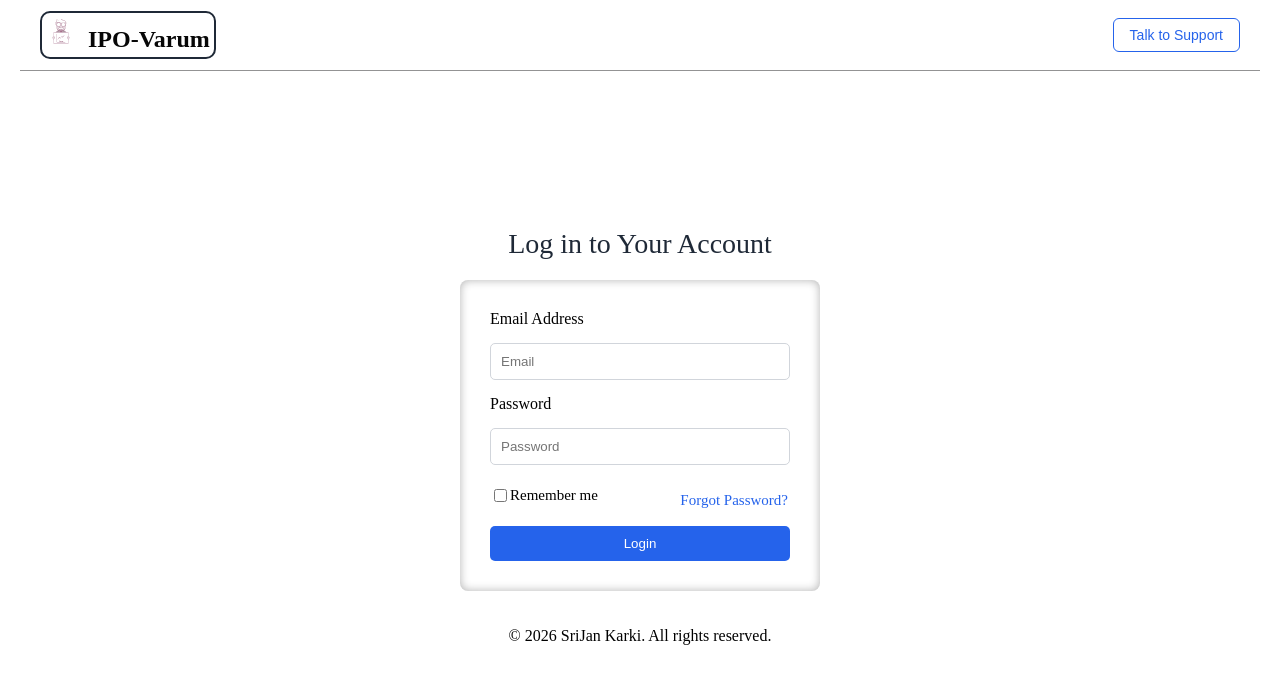
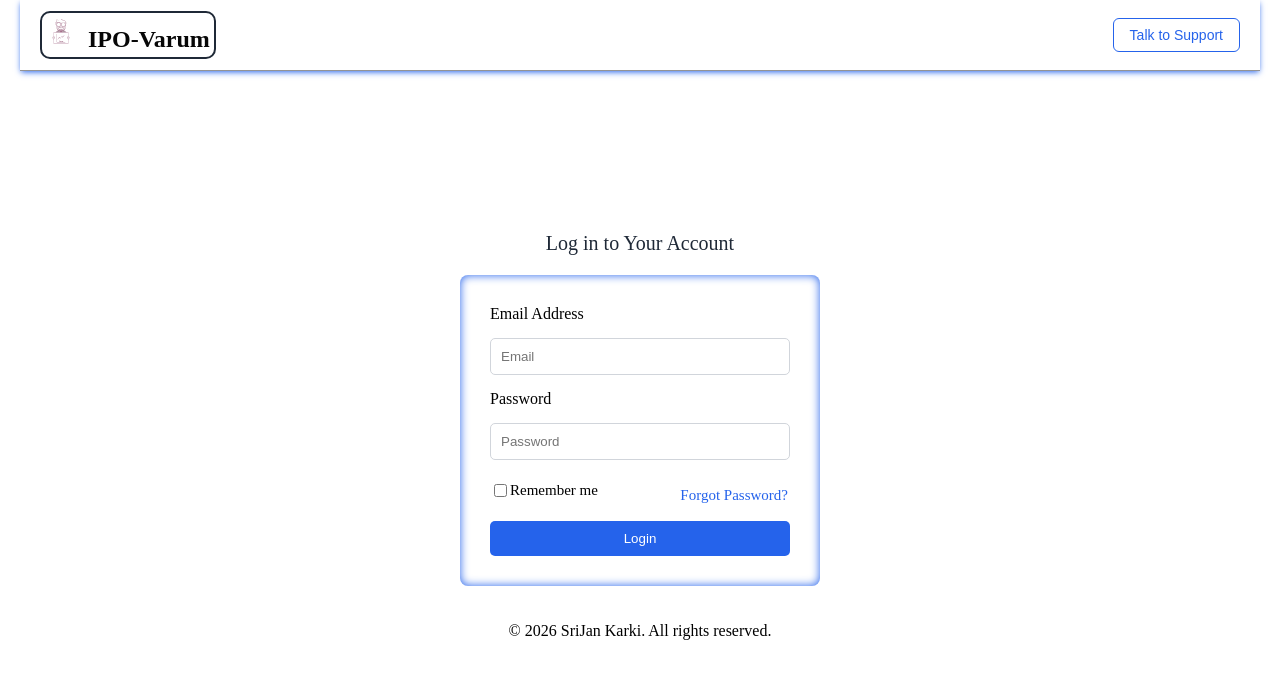
Before and after one commit to sreejkarkee/IPO-varum, a React (Vite) app: page / in a window 1280 px wide. Shown: the top 684 px of the page. Built offline with nearby package versions, Linux system fonts and the light colour scheme.

Commit message:
Refined the design a little bit adding a slight border shadow

```diff
--- a/src/css/Login.css
+++ b/src/css/Login.css
@@ -13,7 +13,6 @@
   border: #1f2937 2px solid;
 }
 
-
 .login-header {
   position: fixed;
   top: 0;
@@ -26,10 +25,10 @@
   justify-content: space-between;
   align-items: center;
   border-bottom: 1px solid #939394;
+  box-shadow: #2563eb 0px 2px 6px -1px;
   left: 0;
   right: 0;
 }
-
 
 .login-container {
   padding-top: 80px;
@@ -41,11 +40,10 @@
   box-sizing: border-box;
 }
 
-
 .login-title {
   text-shadow: #1f2937;
   margin-bottom: 20px;
-  font-size: 28px;
+  font-size: 20px;
   color: #1f2937;
 }
 .login-card .login-label {
@@ -60,7 +58,7 @@
   display: flex;
   flex-direction: column;
   gap: 15px;
- box-shadow: inset 0 0 10px rgba(0, 0, 0, 0.3);
+  box-shadow: inset 0 0 10px #2563eb;
 }
 
 .login-card input {
@@ -96,7 +94,7 @@
 
 .forgot-password {
   padding: 2px;
-  top:auto;
+  top: auto;
   font-size: 15px;
   color: #2563eb;
   text-decoration: none;
@@ -109,7 +107,7 @@
   text-decoration: underline;
 }
 
-.remember-me{
+.remember-me {
   font-size: 15px;
   display: flex;
   align-items: center;
```
Lines whose indentation alone changed are shown as unchanged.
